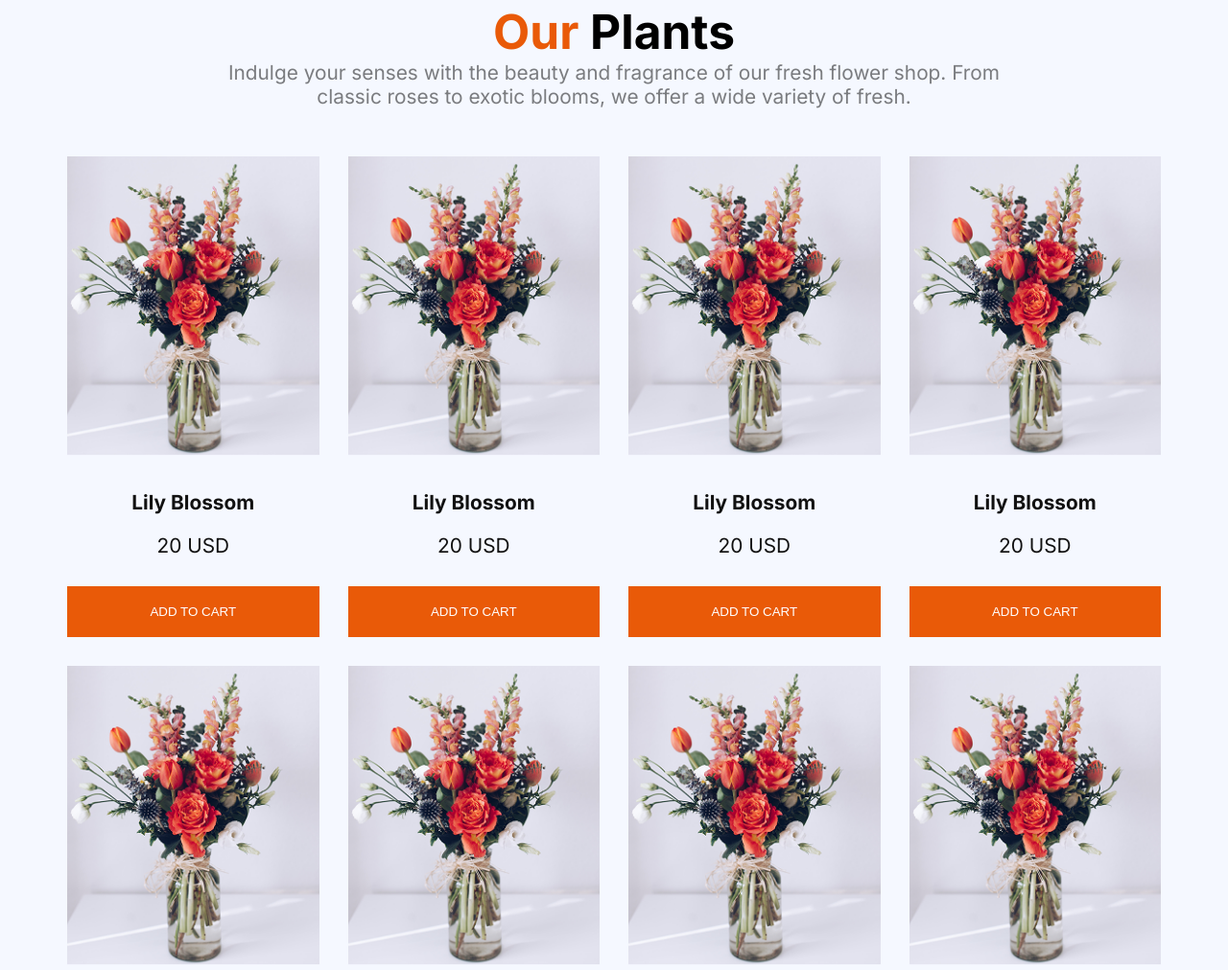
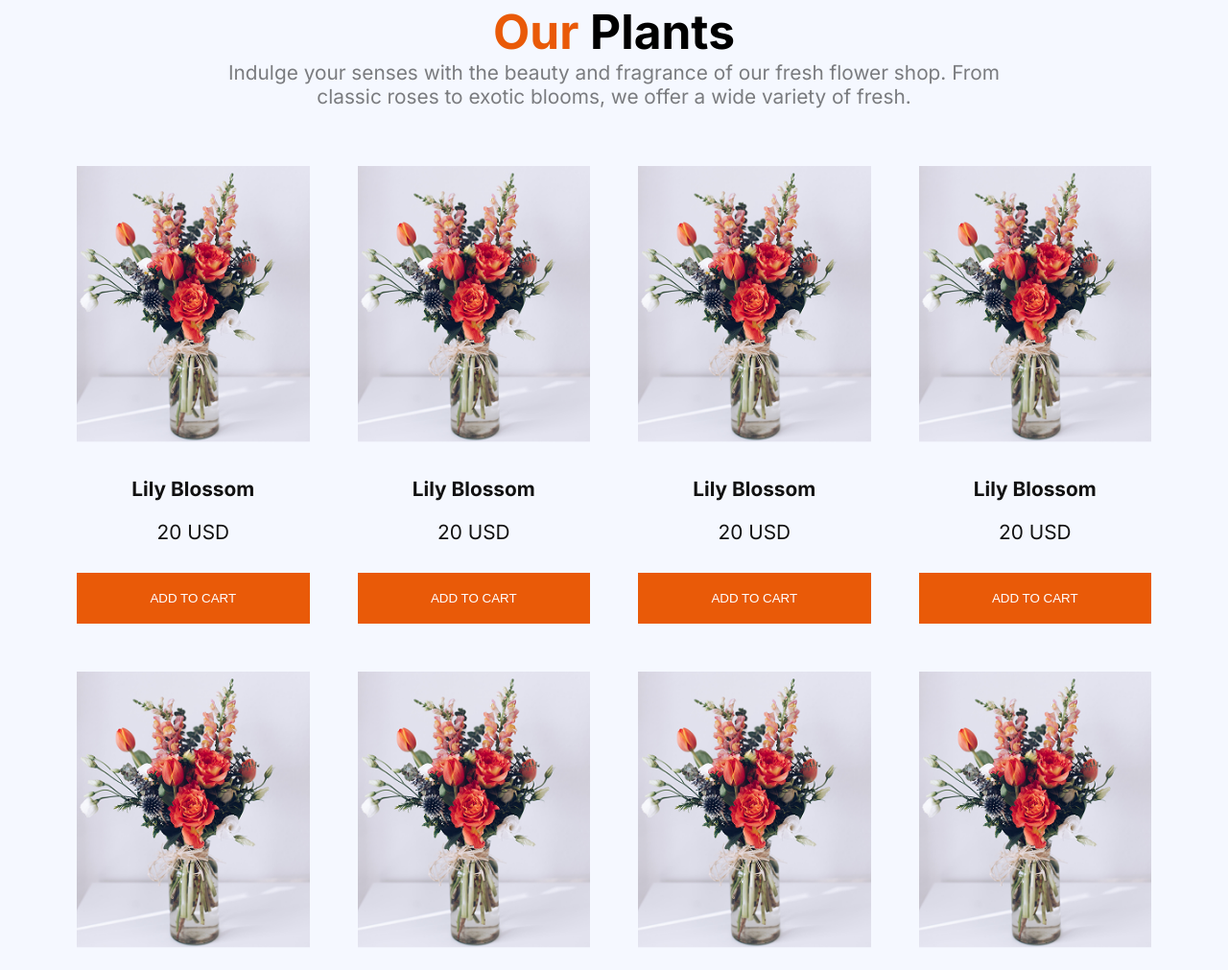
Before and after one commit to Rohan-islam-dev/2nd-assignment, a plain HTML site: page index.html in a window 1280 px wide. Shown: the part 825-1836 px from the top of the page at 96% size. Drawn offline with Linux system fonts and the light colour scheme.

Commit message:
card padding add

```diff
--- a/style.css
+++ b/style.css
@@ -31,7 +31,7 @@ body {
 .btn-primary {
   font-weight: 600px;
   background-color: #e95a08;
-  padding: 19px 80px;
+  padding: 19px 20px;
   border: none;
   color: #ffffff;
   width: 100%;
@@ -109,7 +109,8 @@ img {
   font-size: 1.3rem;
 }
 .card {
-  max-width: 270px;
+  width: 100%;
+  padding: 10px;
 }
 
 .card-name,
```
